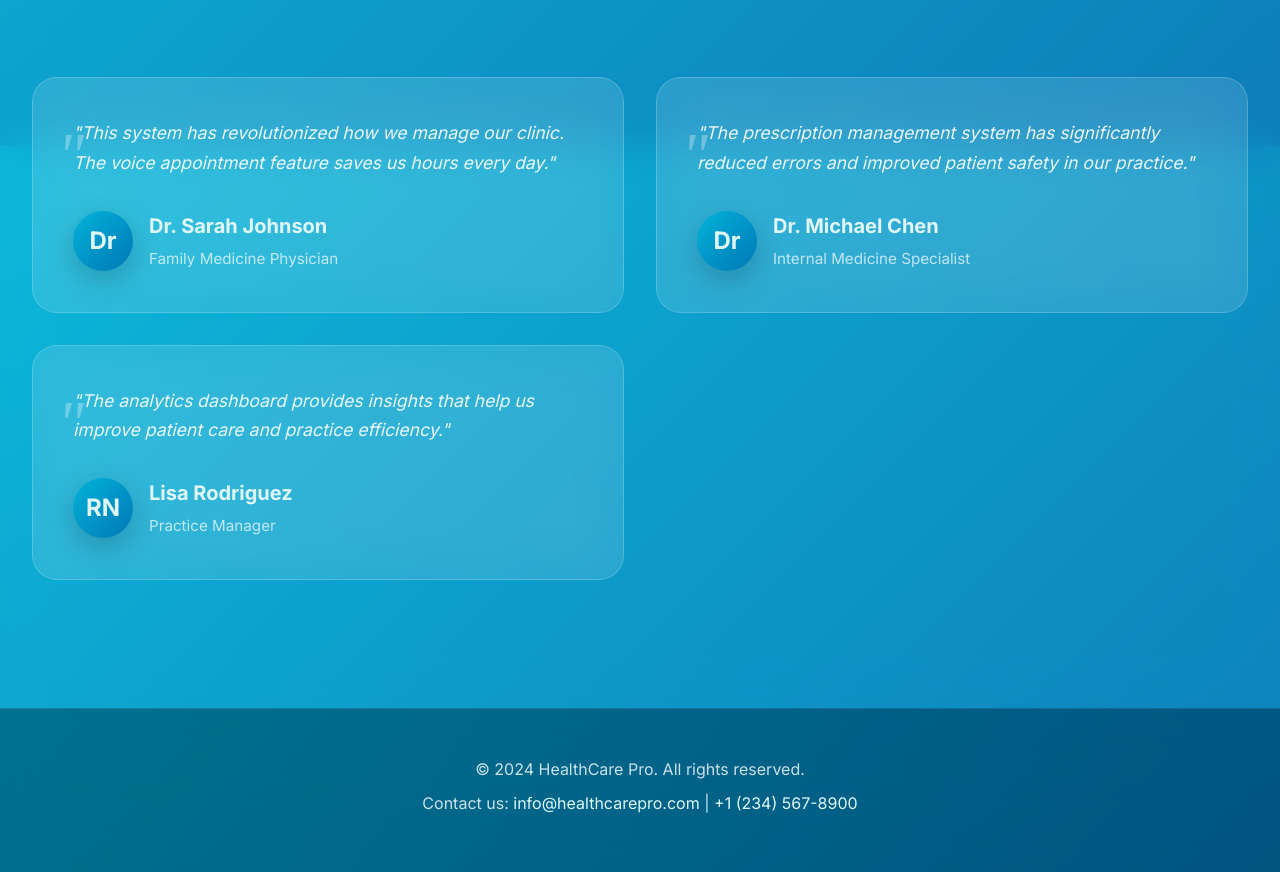
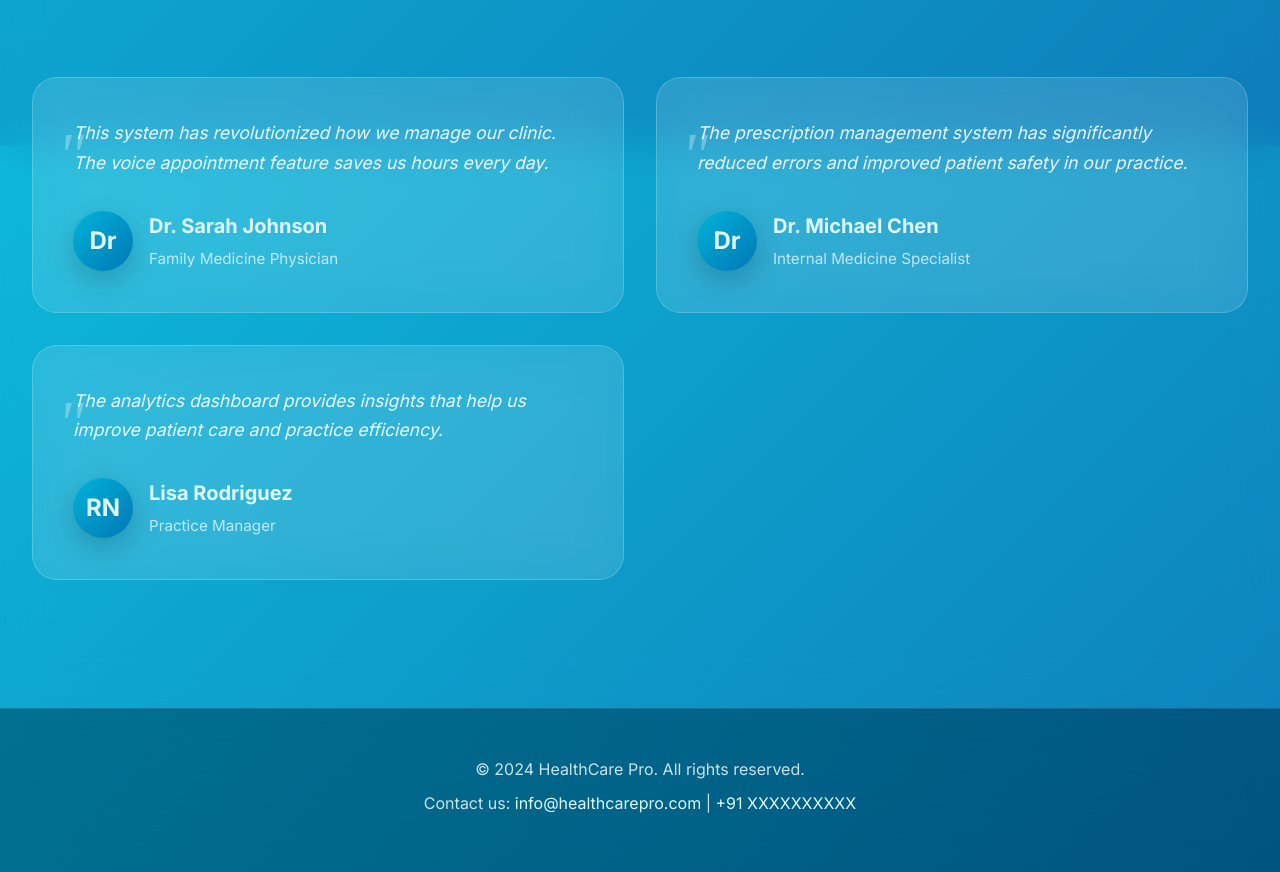
Before and after one commit to shbhm06/june-cohort, a plain HTML site: page index.html in a window 1280 px wide. Shown: the part 3054-3926 px from the top of the page. Drawn offline with Linux system fonts and the light colour scheme.

Commit message:
text changes

```diff
--- a/index.html
+++ b/index.html
@@ -134,7 +134,7 @@
 
             <div class="testimonials-grid">
                 <div class="testimonial-card">
-                    <p class="testimonial-text">"This system has revolutionized how we manage our clinic. The voice appointment feature saves us hours every day."</p>
+                    <p class="testimonial-text">This system has revolutionized how we manage our clinic. The voice appointment feature saves us hours every day.</p>
                     <div class="testimonial-author">
                         <div class="author-avatar">Dr</div>
                         <div class="author-info">
@@ -145,7 +145,7 @@
                 </div>
 
                 <div class="testimonial-card">
-                    <p class="testimonial-text">"The prescription management system has significantly reduced errors and improved patient safety in our practice."</p>
+                    <p class="testimonial-text">The prescription management system has significantly reduced errors and improved patient safety in our practice.</p>
                     <div class="testimonial-author">
                         <div class="author-avatar">Dr</div>
                         <div class="author-info">
@@ -156,7 +156,7 @@
                 </div>
 
                 <div class="testimonial-card">
-                    <p class="testimonial-text">"The analytics dashboard provides insights that help us improve patient care and practice efficiency."</p>
+                    <p class="testimonial-text">The analytics dashboard provides insights that help us improve patient care and practice efficiency.</p>
                     <div class="testimonial-author">
                         <div class="author-avatar">RN</div>
                         <div class="author-info">
@@ -172,7 +172,7 @@
     <footer class="footer" id="contact">
         <div class="container">
             <p>&copy; 2024 HealthCare Pro. All rights reserved.</p>
-            <p>Contact us: <a href="mailto:info@healthcarepro.com">info@healthcarepro.com</a> | <a href="tel:+1234567890">+1 (234) 567-8900</a></p>
+            <p>Contact us: <a href="mailto:info@healthcarepro.com">info@healthcarepro.com</a> | <a href="tel:+1234567890">+91 XXXXXXXXXX</a></p>
         </div>
     </footer>
 
--- a/script.js
+++ b/script.js
@@ -5,37 +5,37 @@ let patients = [
         id: 1,
         name: 'John Smith',
         age: 45,
-        phone: '(555) 123-4567',
+        phone: '+91 XXXXXXXXXX',
         email: 'john.smith@email.com',
         lastVisit: '2024-06-10',
         diagnosis: 'Hypertension',
         prescription: 'Lisinopril 10mg daily',
         notes: 'Patient reports good compliance with medication. BP well controlled.',
-        vitals: { bp: '125/78', hr: '72', temp: '98.6°F', weight: '180 lbs' }
+        vitals: { bp: '125/78', hr: '72', temp: '98.6°F', weight: '180 kgs' }
     },
     {
         id: 2,
         name: 'Emily Johnson',
         age: 32,
-        phone: '(555) 987-6543',
+        phone: '+91 XXXXXXXXXX',
         email: 'emily.johnson@email.com',
         lastVisit: '2024-06-12',
         diagnosis: 'Type 2 Diabetes',
         prescription: 'Metformin 500mg twice daily',
         notes: 'HbA1c improved. Continue current regimen.',
-        vitals: { bp: '118/76', hr: '68', temp: '98.4°F', weight: '145 lbs' }
+        vitals: { bp: '118/76', hr: '68', temp: '98.4°F', weight: '145 kgs' }
     },
     {
         id: 3,
         name: 'Robert Wilson',
         age: 67,
-        phone: '(555) 456-7890',
+        phone: '+91 XXXXXXXXXX',
         email: 'robert.wilson@email.com',
         lastVisit: '2024-06-08',
         diagnosis: 'Arthritis',
         prescription: 'Ibuprofen 400mg as needed',
         notes: 'Joint pain manageable with current treatment.',
-        vitals: { bp: '135/82', hr: '75', temp: '98.7°F', weight: '195 lbs' }
+        vitals: { bp: '135/82', hr: '75', temp: '98.7°F', weight: '195 kgs' }
     }
 ];
 
@@ -46,7 +46,7 @@ let appointments = [
         date: '2024-06-16',
         time: '09:00',
         type: 'Regular Checkup',
-        phone: '(555) 111-2222',
+        phone: '+91 XXXXXXXXXX',
         status: 'confirmed'
     },
     {
@@ -55,7 +55,7 @@ let appointments = [
         date: '2024-06-16',
         time: '10:30',
         type: 'Follow-up',
-        phone: '(555) 333-4444',
+        phone: '+91 XXXXXXXXXX',
         status: 'pending'
     },
     {
@@ -64,7 +64,7 @@ let appointments = [
         date: '2024-06-17',
         time: '14:00',
         type: 'Consultation',
-        phone: '(555) 555-6666',
+        phone: '+91 XXXXXXXXXX',
         status: 'confirmed'
     }
 ];
```
